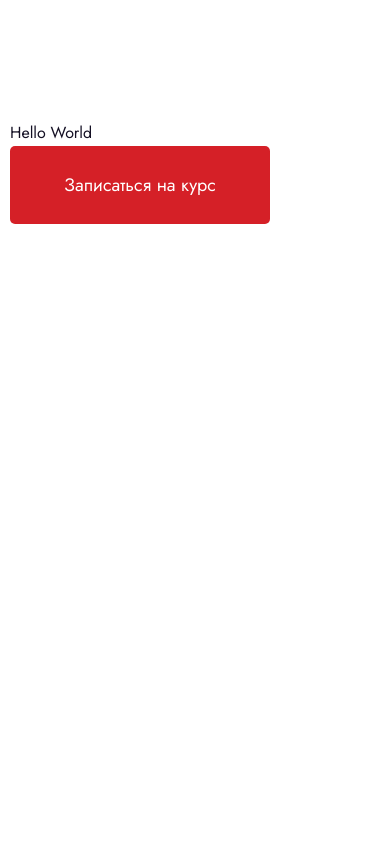
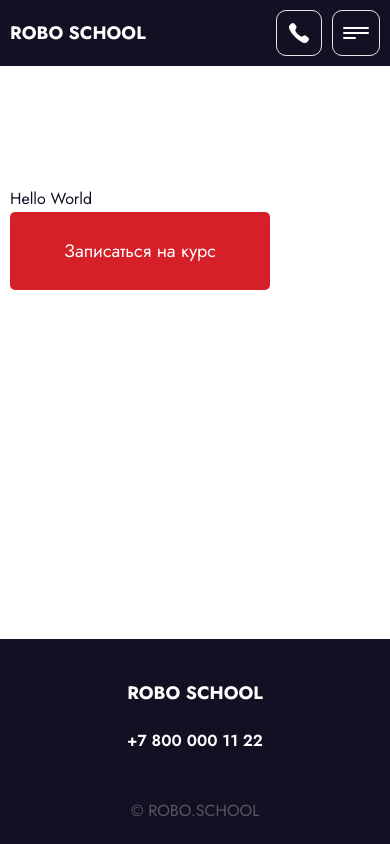
Before and after one commit to eshkere-aboba/new-block-2-result, a website built with webpack: page src/pages/index.html in a window 390 px wide. Built offline with nearby package versions, Linux system fonts and the light colour scheme.

Commit message:
BLOCK2-2 Верстка лэйаута

```diff
--- a/src/pages/index.html
+++ b/src/pages/index.html
@@ -6,11 +6,51 @@
     <title>Webpack Template</title>
   </head>
   <body>
-    <section>
-      <div class="container">
-        <div>Hello World</div>
-        <button class="button">Записаться на курс</button>
+    <header class="header">
+      <div class="container container--wide">
+        <div class="header__content">
+          <a href="/" class="logo">ROBO SCHOOL</a>
+          <nav class="header__nav header-nav">
+            <ul class="header-nav__list">
+              <li><a href="#about" class="header-nav__link">О школе</a></li>
+              <li><a href="#teachers" class="header-nav__link">Тренеры</a></li>
+              <li><a href="#prices" class="header-nav__link">Стоимость</a></li>
+            </ul>
+          </nav>
+          <a href="tel:+78000001122" class="tel">+7 800 000 11 22</a>
+          <div class="header__buttons header-buttons">
+            <a class="header-buttons__btn header-buttons__btn--tel" href="tel:+78000001122">
+              <img src="../assets/icons/phone-icon.svg" alt="" />
+            </a>
+            <button class="header-buttons__btn header-buttons__btn--burger">
+              <img src="../assets/icons/burger-icon.svg" alt="" />
+            </button>
+          </div>
+        </div>
       </div>
-    </section>
+    </header>
+
+    <main class="main">
+      <section>
+        <div class="container">
+          <div>Hello World</div>
+          <button class="button">Записаться на курс</button>
+        </div>
+      </section>
+    </main>
+
+    <footer class="footer">
+      <div class="container container--wide">
+        <div class="footer__content">
+          <div class="footer-top-block">
+            <a href="/" class="logo">ROBO SCHOOL</a>
+            <a href="tel:+78000001122" class="tel">+7 800 000 11 22</a>
+          </div>
+          <div class="footer-bottom-block">
+            <div class="footer-bottom-block__copyright">© ROBO.SCHOOL</div>
+          </div>
+        </div>
+      </div>
+    </footer>
   </body>
 </html>
--- /dev/null
+++ b/src/styles/blocks/layout.scss
@@ -0,0 +1,121 @@
+@use '../variables' as *;
+
+.header {
+  position: sticky;
+  z-index: 500;
+  top: 0;
+  background-color: $bg-color-secondary;
+
+  &__content {
+    display: flex;
+    justify-content: space-between;
+    align-items: center;
+    padding: 30px 0;
+    gap: 20px;
+  }
+
+  .header-nav {
+    &__list {
+      display: flex;
+      align-items: center;
+      justify-content: center;
+      gap: 40px;
+    }
+
+    &__link {
+      font-size: 20px;
+      color: $text-color-secondary;
+
+      &:hover {
+        text-decoration: underline;
+      }
+    }
+  }
+
+  .header-buttons {
+    display: none;
+    gap: 10px;
+
+    &__btn {
+      padding: 10px;
+      border-radius: 10px;
+      border: 1px solid $controls-color-secondary;
+      display: flex;
+      align-items: center;
+      justify-content: center;
+    }
+  }
+}
+
+.main {
+  flex-grow: 1;
+}
+
+.footer {
+  background-color: $bg-color-secondary;
+  padding: 40px 0;
+
+  &__content {
+    display: flex;
+    flex-direction: column;
+    gap: 5px;
+
+    .footer-top-block {
+      display: flex;
+      align-items: center;
+      justify-content: space-between;
+    }
+
+    .footer-bottom-block {
+      &__copyright {
+        color: $text-color-tertiary;
+      }
+    }
+  }
+}
+
+@media (max-width: 1024px) {
+  .header {
+    &__content {
+      padding: 10px 0;
+
+      .header-nav,
+      .tel {
+        display: none;
+      }
+
+      .logo {
+        font-size: 18px;
+      }
+
+      .header-buttons {
+        display: flex;
+      }
+    }
+  }
+}
+
+@media (max-width: 768px) {
+  .footer {
+    padding: 40px 0 20px;
+
+    &__content {
+      .footer-top-block {
+        flex-direction: column;
+        gap: 20px;
+
+        .logo {
+          font-size: 18px;
+        }
+
+        .tel {
+          font-size: 16px;
+        }
+      }
+
+      .footer-bottom-block {
+        margin: 40px auto 0 auto;
+      }
+    }
+  }
+}
--- a/src/styles/global.scss
+++ b/src/styles/global.scss
@@ -8,6 +8,8 @@ body {
   line-height: 1.6;
   background-color: $bg-color-primary;
   color: $text-color-primary;
+  display: flex;
+  flex-direction: column;
 }
 
 section {
--- a/src/styles/main.scss
+++ b/src/styles/main.scss
@@ -1,3 +1,4 @@
 @use 'reset';
 @use 'fonts';
 @use 'global';
+@use 'blocks/layout';
--- a/src/styles/variables.scss
+++ b/src/styles/variables.scss
@@ -8,9 +8,11 @@ $accent-color: #d52027;
 // Цвета текста
 $text-color-primary: $primary-color;
 $text-color-secondary: $secondary-color;
+$text-color-tertiary: #595664;
 
 // Фоны
 $bg-color-primary: $secondary-color;
+$bg-color-secondary: $primary-color;
 $bg-color-accent: $accent-color;
 
 // Кнопки и элементы управления
@@ -19,3 +21,4 @@ $controls-bg-primary-hover: #b9191d;
 $controls-bg-secondary: $primary-color;
 $controls-bg-secondary-hover: #282148;
 $controls-color-primary: $secondary-color;
+$controls-color-secondary: #e7e6e8;
```
